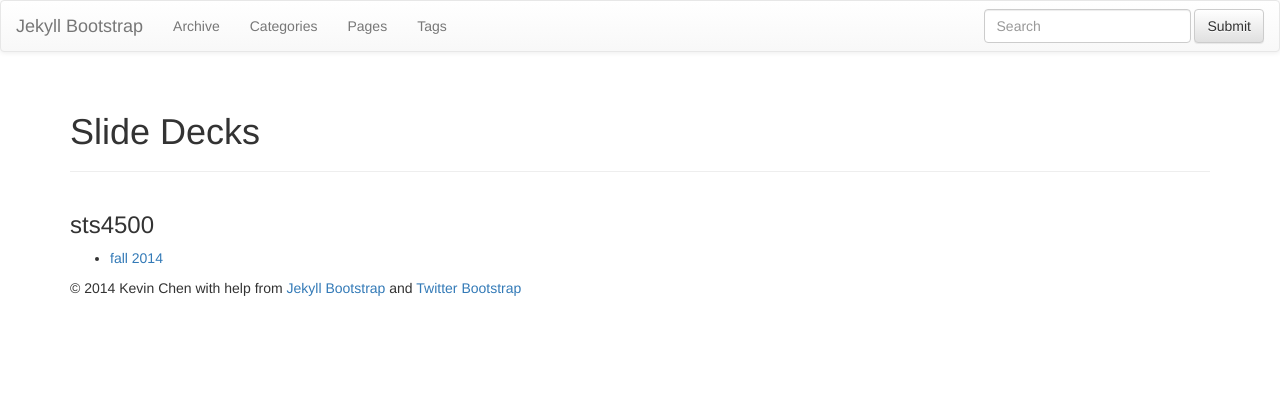
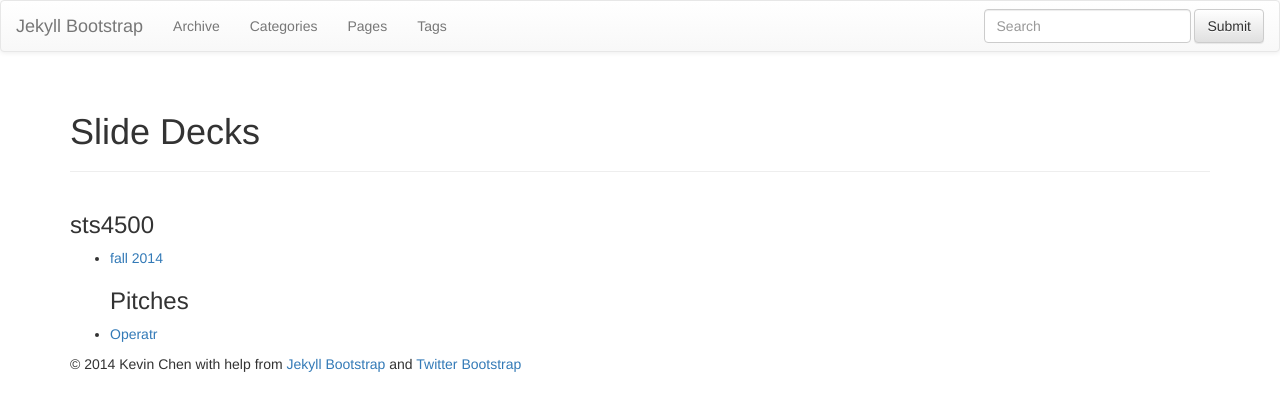
Before and after one commit to kyc5cw/kyc5cw.github.io, a Jekyll site: the page built from slide decks.md, in a window 1280 px wide. Shown: the top 411 px of the page. Built offline with Jekyll 4.4.1, drawn with Linux system fonts in a browser that asks for light colours; nearby versions of some CDN libraries; library files that are not in the unit come from our copies.

Commit message:
operatr slide deck

```diff
--- a/slide decks.md
+++ b/slide decks.md
@@ -7,3 +7,5 @@ description: ""
 
 ### sts4500
 * [fall 2014](slide decks/sts4500/fall2014.html#)
+###Pitches
+* [Operatr](slide decks/pitches/operatr.html#)
```
